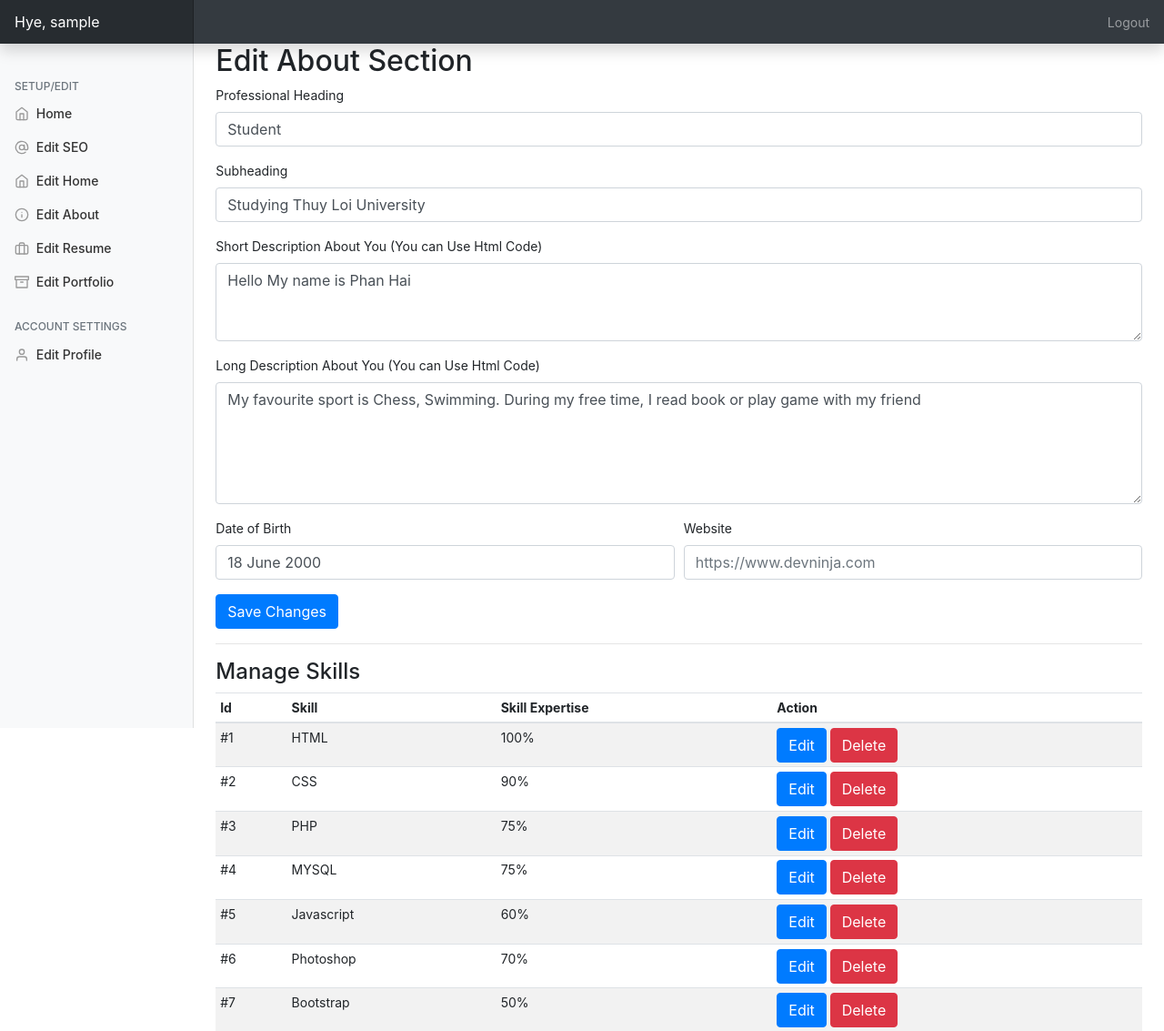
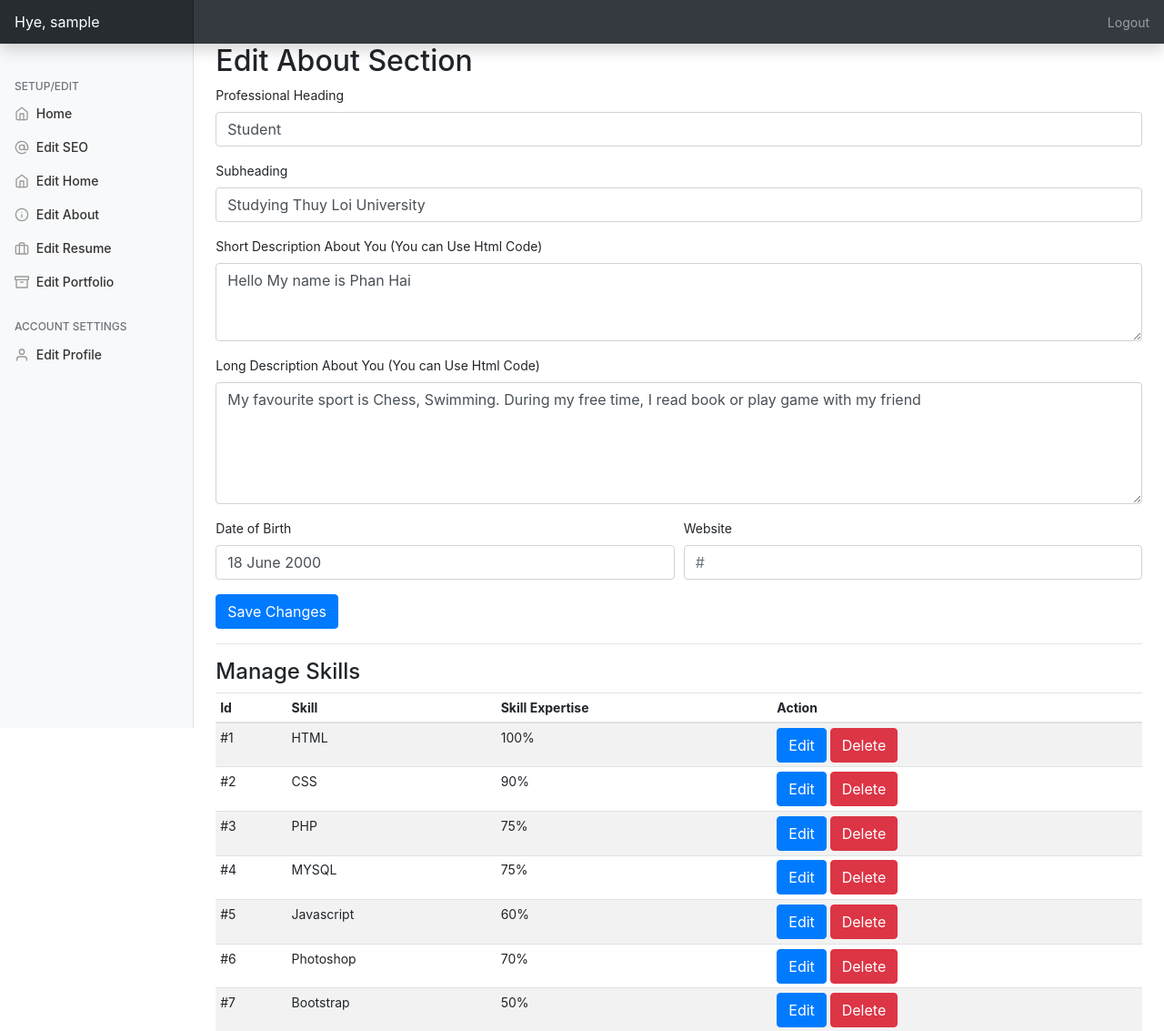
Before and after one commit to emiya1806/CSE485_1851060116_Phan-Hong-Hai, a PHP site: page /admin/?editabout=true in a window 1280 px wide. Shown: the top 1133 px of the page at 91% size. Run offline with PHP 8.4, Linux system fonts and the light colour scheme; the visitor is signed in with stand-in values (Sample User, id 1); data comes from the database, SQL or seed files in the repository; tables that the repository leaves empty or names only in its code hold one stand-in row (values such as "Sample post"); some libraries are stand-ins or nearby versions.

Commit message:
Update about.php

```diff
--- a/admin/php/about.php
+++ b/admin/php/about.php
@@ -15,30 +15,30 @@
          <div class="form-row">
              <div class="form-group col-md-12">
     <label for="ptitle">Professional Heading</label>
-    <input type="text" name="ptitle" value="<?=$data['heading']?>" class="form-control" id="ptitle" placeholder="Web Developer/PHP Developer">
+    <input type="text" name="ptitle" value="<?=$data['heading']?>" class="form-control" id="ptitle" placeholder="Student">
   </div>
         <div class="form-group col-md-12">
     <label for="psubtitle">Subheading</label>
-    <input type="text" name="psubtitle" value="<?=$data['subheading']?>" class="form-control" id="psubtitle" placeholder="Currently Working at Hedkey Pvt. Ltd.">
+    <input type="text" name="psubtitle" value="<?=$data['subheading']?>" class="form-control" id="psubtitle" placeholder="Studying Thuy Loi University">
   </div>
     <div class="form-group col-md-12">
     <label for="exampleFormControlTextarea1">Short Description About You (You can Use Html Code)</label>
-    <textarea class="form-control" name="shortdesc" id="exampleFormControlTextarea1" rows="3" placeholder="I am ambitious and driven. I thrive on challenge and constantly set goals for myself, so I have something to strive towards. I'm not comfortable with settling, and I'm always looking for an opportunity to do better and achieve greatness. In my previous role, I was promoted three times in less than two years."><?=$data['shortdesc'];?></textarea>
+    <textarea class="form-control" name="shortdesc" id="exampleFormControlTextarea1" rows="3" placeholder="Hello My name is Phan Hai"><?=$data['shortdesc'];?></textarea>
   </div>
         <div class="form-group col-md-12">
     <label for="exampleFormControlTextarea1">Long Description About You (You can Use Html Code)</label>
-    <textarea class="form-control" id="exampleFormControlTextarea1" rows="5" name="longdesc" placeholder="I am a person who is positive about every aspect of life. There are many things I like to do, to see, and to experience. I like to read, I like to write; I like to think, I like to dream; I like to talk, I like to listen. I like to see the sunrise in the morning, I like to see the moonlight at night; I like to feel the music flowing on my face, I like to smell the wind coming from the ocean. I like to look at the clouds in the sky with a blank mind, I like to do thought experiment when I cannot sleep in the middle of the night. I like flowers in spring, rain in summer, leaves in autumn, and snow in winter. I like to sleep early, I like to get up late; I like to be alone, I like to be surrounded by people. I like country’s peace, I like metropolis’ noise; I like the beautiful west lake in Hangzhou, I like the flat cornfield in Champaign. I like delicious food and comfortable shoes; I like good books and romantic movies. I like the land and the nature, I like people. And, I like to laugh."><?=$data['longdesc'];?>
+    <textarea class="form-control" id="exampleFormControlTextarea1" rows="5" name="longdesc" placeholder="My favourite sport is Chess, Swimming. During my free time, I read book or play game with my frie"><?=$data['longdesc'];?>
     </textarea>
   </div>
 
         <div class="form-group col-md-6">
     <label for="bd">Date of Birth</label>
-    <input type="text" name="dob" value="<?=$data['dob']?>" class="form-control" id="dob" placeholder="14 July, 1999">
+    <input type="text" name="dob" value="<?=$data['dob']?>" class="form-control" id="dob" placeholder="18 June 2000">
   </div>
 
         <div class="form-group col-md-6">
     <label for="website">Website</label>
-    <input type="text" name="website" value="<?=$data['website']?>" class="form-control" id="website" placeholder="https://www.devninja.com">
+    <input type="text" name="website" value="<?=$data['website']?>" class="form-control" id="website" placeholder="#">
   </div>
          </div>
          <input type="submit" name="save" class="btn btn-primary" value="Save Changes">
```
